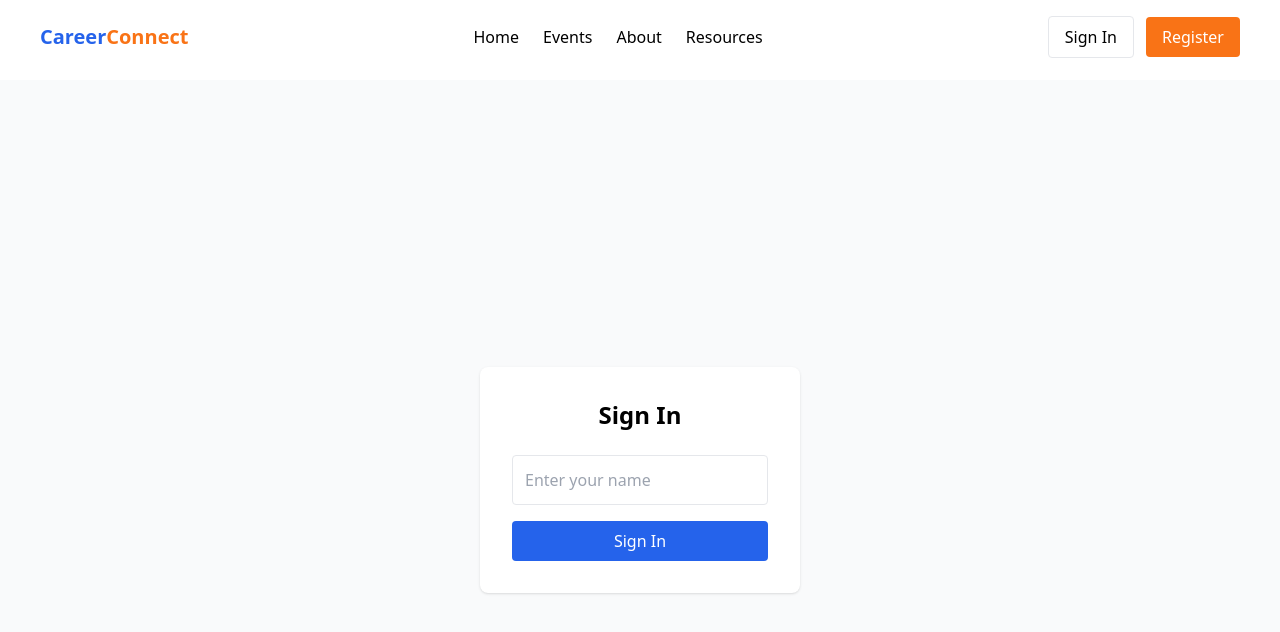
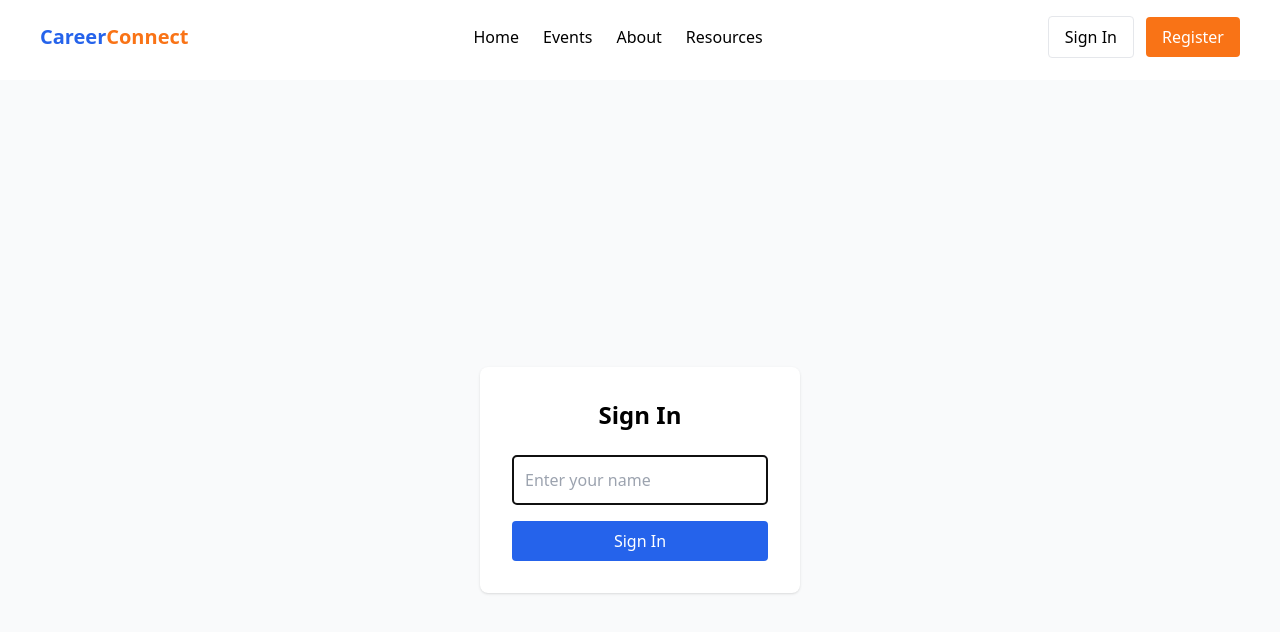
Before and after one commit to devaramcm/career-connect, a React (Vite) app: page /signin in a window 1280 px wide. Shown: the top 632 px of the page. Built offline with nearby package versions, Linux system fonts and the light colour scheme.

Commit message:
signin page and logout button fix

```diff
--- a/src/pages/Dashboard.jsx
+++ b/src/pages/Dashboard.jsx
@@ -7,6 +7,7 @@ export default function Dashboard() {
   const handleLogout = () => {
     localStorage.removeItem("user");
     navigate("/");
+    window.location.reload();
   };
 
   return (
--- a/src/pages/SignIn.jsx
+++ b/src/pages/SignIn.jsx
@@ -5,20 +5,25 @@ export default function SignIn() {
   const [name, setName] = useState("");
   const navigate = useNavigate();
 
-  const handleLogin = () => {
+  const handleLogin = (e) => {
+    e.preventDefault(); // 🔥 prevents page reload
+
     if (name.trim() === "") return alert("Enter your name");
 
-    // Save user (temporary)
-    localStorage.setItem("user", name);
+    localStorage.setItem("user", name.trim());
 
-    // Go to dashboard
     navigate("/events");
     window.location.reload();
   };
 
   return (
     <div className="flex justify-center items-center min-h-screen bg-gray-50">
-      <div className="bg-white p-8 rounded-lg shadow w-80">
+
+      {/* FORM */}
+      <form
+        onSubmit={handleLogin} // 🔥 IMPORTANT
+        className="bg-white p-8 rounded-lg shadow w-80"
+      >
 
         <h2 className="text-2xl font-bold mb-6 text-center">Sign In</h2>
 
@@ -28,16 +33,18 @@ export default function SignIn() {
           className="w-full p-3 border rounded mb-4"
           value={name}
           onChange={(e) => setName(e.target.value)}
+          autoFocus
         />
 
         <button
-          onClick={handleLogin}
+          type="submit" // 🔥 IMPORTANT
           className="w-full bg-blue-600 text-white py-2 rounded hover:bg-blue-700"
         >
           Sign In
         </button>
 
-      </div>
+      </form>
+
     </div>
   );
 }
```
